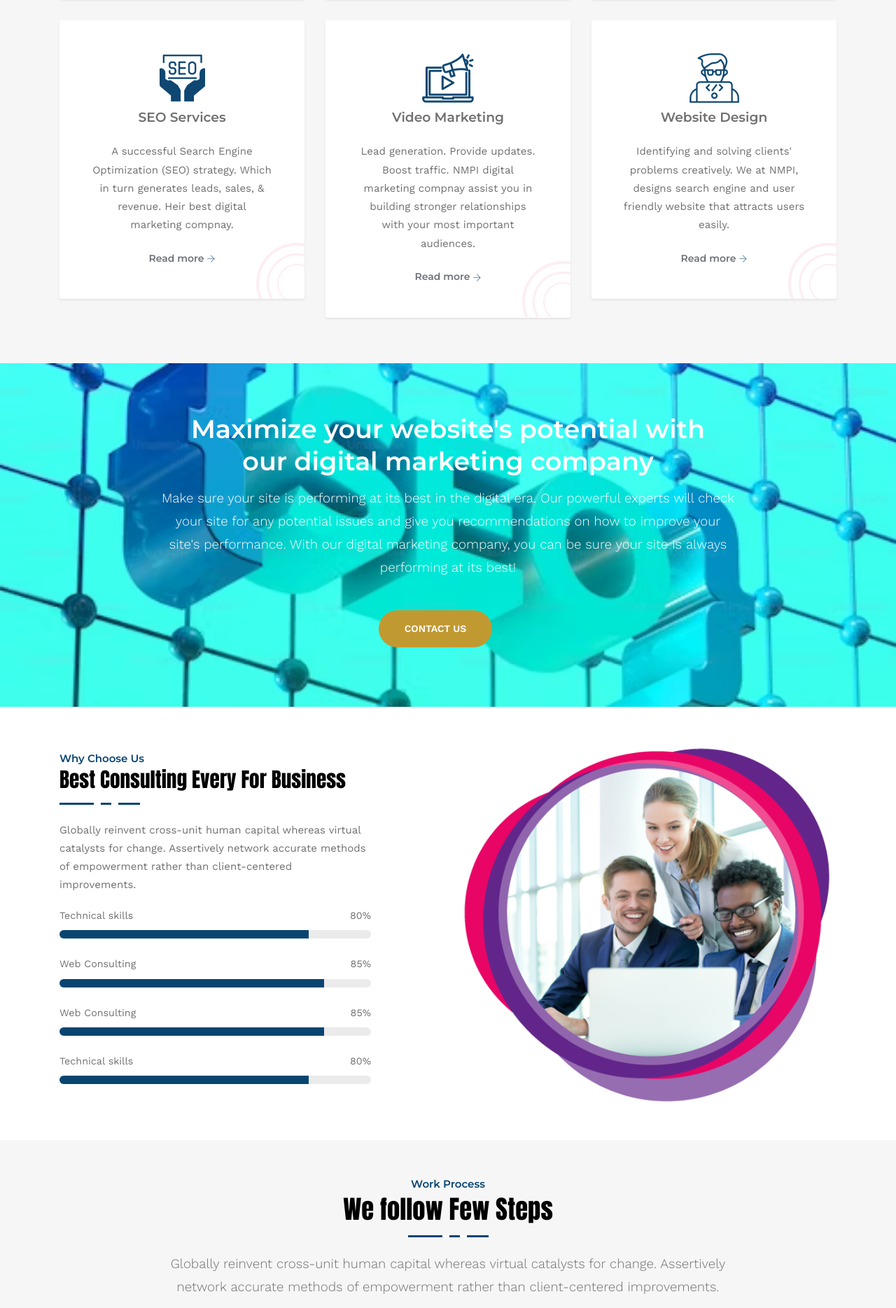
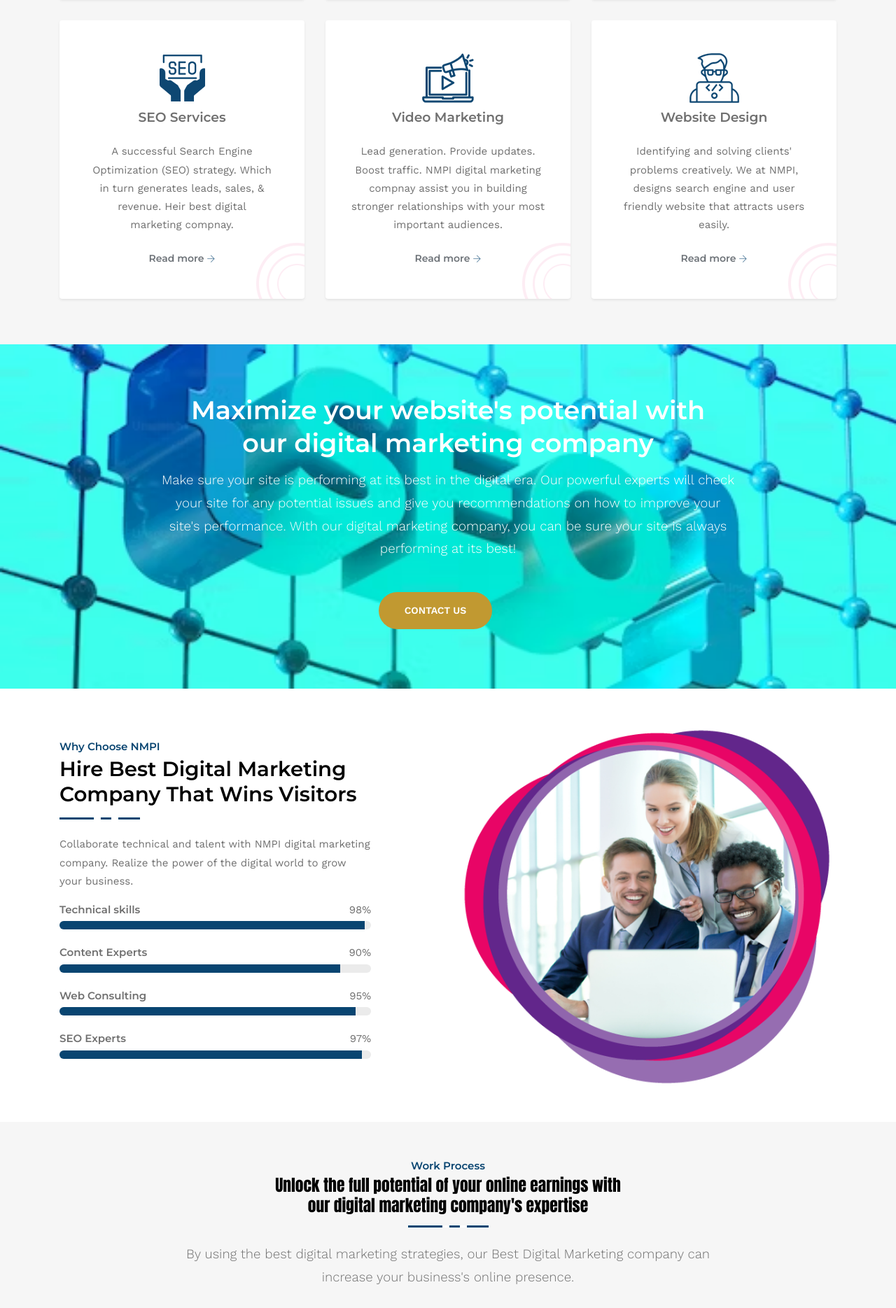
Before and after one commit to scriptforprince7/national-marketing-projects-webapp, a PHP site: page / in a window 1280 px wide. Shown: the part 2587-4456 px from the top of the page at 70% size. Run offline with PHP 8.4, Linux system fonts and the light colour scheme.

Commit message:
home page content updated

```diff
--- a/css/custom.css
+++ b/css/custom.css
@@ -48,6 +48,8 @@
   width: 100%;
 }
 
+
+
 .play-button-container {
   display: flex;
   align-items: center;
@@ -88,8 +90,6 @@ input[type="range" i] {
 
 /*  */
 
-input:focus-visible {
-}
 
 input[type="range" i] {
   color: rgb(255, 136, 0);
@@ -107,7 +107,6 @@ input[type="range" i] {
   border: initial;
   margin: 2px;
 }
-<<<<<<< HEAD
 
 .icon-new {
   display: flex;
@@ -131,7 +130,7 @@ input[type="range" i] {
 
 .new-blur-effect {
   color: rgb(0, 0, 0);
-      background-image: linear-gradient(to right, rgba(255, 255, 255, 0.418) , rgba(255, 255, 255, 0.432));
+  background-image: linear-gradient(to right, rgba(255, 255, 255, 0.418), rgba(255, 255, 255, 0.432));
   backdrop-filter: blur(10px);
   border-radius: 20px;
   padding: 50px;
@@ -140,13 +139,12 @@ input[type="range" i] {
 }
 
 .golden-heading {
+  opacity: 1;
   /* color: #C19931; */
 }
 
-  .about-us-section{
+.about-us-section {
   background-image: url(../img/banners/aerial-view-business-team.png);
   background-size: cover;
 
 }
-=======
->>>>>>> cbc1feb3fc2059ca72f8b33a6a4984218192a897
--- a/index.php
+++ b/index.php
@@ -199,6 +199,8 @@
                 <div class="row">
                     <div class="col-md-hidden col-lg-6">
                         <div class="about-us-img">
+                            <!-- <img src="https://nationalmarketingprojects.com/new/img/about-us-img.svg" alt="about us" class="img-fluid about-single-img"> -->
+                            <!-- <img src="https://nationalmarketingprojects.com/new/img/about-us-img-bg.svg" alt="about bg" class="about-us-bg"> -->
                         </div>
                     </div>
                     <div class="col-md-12 col-lg-6">
@@ -359,7 +361,7 @@
                         </div>
                     </div>
                     <div class="col-lg-4 col-md-6 col-sm-6">
-                        <div class="services-single text-center p-5 my-md-3 my-lg-3 my-sm-0 shadow-sm white-bg rounded">
+                        <div class="services-single text-center p-5 my-md-3 my-lg-3 my-sm-0 shadow-sm white-bg rounded" style="padding: 45px 30px !important;">
                             <!-- <span class="ti-briefcase icon-lg color-secondary d-block mb-4"></span> -->
                             <img src="img/nico/vm.png" class="nico" alt="Video Marketing">
                             <p class="h5"><strong>Video Marketing</strong></p>
@@ -451,47 +453,47 @@
             <div class="row align-items-center justify-content-between">
                 <div class="col-md-6 col-lg-5">
                     <div class="why-choose-us-wrap">
-                            <strong class="color-secondary">Why Choose Us</strong>
-                            <h3>Best Consulting Every For Business</h3>
+                        <strong class="color-secondary">Why Choose NMPI</strong>
+                        <h3><strong>Hire Best Digital Marketing Company That Wins Visitors</strong></h3>
                         <span class="animate-border mb-4"></span>
-                            <p>Globally reinvent cross-unit human capital whereas virtual catalysts for change. Assertively
-                                network accurate methods of empowerment rather than client-centered improvements.</p>
+                        <p>Collaborate technical and talent with NMPI digital marketing company. Realize the power
+                            of the digital world to grow your business.</p>
 
                         <div class="skill-content-wrap">
                             <div class="progress-item">
                                 <div class="progress-title">
-                                        <h6>Technical skills<span class="float-right"><span class="progress-number">80</span>%</span>
-                                        </h6>
+                                    <p class="h6"><strong>Technical skills</strong><span class="float-right"><span class="progress-number">98</span>%</span>
+                                    </p>
                                 </div>
                                 <div class="progress">
-                                        <span style="width:80%;"><span class="progress-line"></span></span>
+                                    <span style="width:98%;"><span class="progress-line"></span></span>
                                 </div>
                             </div>
                             <div class="progress-item">
                                 <div class="progress-title">
-                                        <h6>Web Consulting<span class="float-right"><span class="progress-number">85</span>%</span>
-                                        </h6>
+                                    <p class="h6"><strong>Content Experts</strong><span class="float-right"><span class="progress-number">90</span>%</span>
+                                    </p>
                                 </div>
                                 <div class="progress">
-                                        <span style="width:85%;"><span class="progress-line"></span></span>
+                                    <span style="width:90%;"><span class="progress-line"></span></span>
                                 </div>
                             </div>
                             <div class="progress-item">
                                 <div class="progress-title">
-                                        <h6>Web Consulting<span class="float-right"><span class="progress-number">85</span>%</span>
-                                        </h6>
+                                    <p class="h6"><strong>Web Consulting</strong><span class="float-right"><span class="progress-number">95</span>%</span>
+                                    </p>
                                 </div>
                                 <div class="progress">
-                                        <span style="width:85%;"><span class="progress-line"></span></span>
+                                    <span style="width:95%;"><span class="progress-line"></span></span>
                                 </div>
                             </div>
                             <div class="progress-item">
                                 <div class="progress-title">
-                                        <h6>Technical skills<span class="float-right"><span class="progress-number">80</span>%</span>
-                                        </h6>
+                                    <p class="h6"><strong>SEO Experts</strong><span class="float-right"><span class="progress-number">97</span>%</span>
+                                    </p>
                                 </div>
                                 <div class="progress">
-                                        <span style="width:80%;"><span class="progress-line"></span></span>
+                                    <span style="width:97%;"><span class="progress-line"></span></span>
                                 </div>
                             </div>
                         </div>
@@ -499,7 +501,7 @@
                 </div>
                 <div class="col-md-6 col-lg-6">
                     <div class="image-wrap">
-                            <img src="img/why-choose-us.png" alt="why choose us" class="img-fluid">
+                        <img src="https://nationalmarketingprojects.com/new/img/why-choose-us.png" alt="NMPI company" class="img-fluid">
                     </div>
                 </div>
             </div>
@@ -514,10 +516,10 @@
                     <div class="col-md-10 col-lg-9">
                         <div class="section-heading text-center">
                             <strong class="color-secondary">Work Process</strong>
-                            <h2>We follow Few Steps</h2>
+                            <h4>Unlock the full potential of your online earnings with <br> our digital marketing company's expertise</h4>
                             <span class="animate-border mr-auto ml-auto mb-4"></span>
-                            <p class="lead">Globally reinvent cross-unit human capital whereas virtual catalysts for change. Assertively
-                                network accurate methods of empowerment rather than client-centered improvements.</p>
+                            <p class="lead">By using the best digital marketing strategies,
+                                     our Best Digital Marketing company can increase your business's online presence.</p>
                         </div>
                     </div>
                 </div>
@@ -533,8 +535,8 @@
                                     </div>
                                 </div>
                                 <div class="col-md-7">
-                                    <h5>Technical Audit</h5>
-                                    <p>Monotonectally optimize granular quality vectors vis-a-vis interdependent.</p>
+                                    <h5>Research</h5>
+                                    <p>A competitive analysis of E-market SWAT sales funnels and buyer's journey.</p>
                                 </div>
                             </div>
                             <div class="process-line-l"></div>
@@ -561,8 +563,8 @@
                                     </div>
                                 </div>
                                 <div class="col-md-7">
-                                    <h5>Technical SEO</h5>
-                                    <p>Completely synthesize one-to-one interfaces vis-a-vis client-focused alignments.</p>
+                                    <h5>Objectives</h5>
+                                    <p>Visibility of the brand leads to higher conversions through web visits.</p>
                                 </div>
                             </div>
                             <div class="process-line-r"></div>
@@ -582,8 +584,8 @@
                                     </div>
                                 </div>
                                 <div class="col-md-7">
-                                    <h5>Select Keywords</h5>
-                                    <p>Progressively streamline cooperative sources whereas stand-alone channels.</p>
+                                    <h5>Strategy</h5>
+                                    <p>E-mail marketing strategy, Promotions, Focused on social media, & SEO optimization.</p>
                                 </div>
                             </div>
                             <div class="process-line-l"></div>
@@ -610,8 +612,8 @@
                                     </div>
                                 </div>
                                 <div class="col-md-7">
-                                    <h5>Demographics</h5>
-                                    <p>Objectively underwhelm one-to-one deliverables whereas impactful solutions. </p>
+                                    <h5>Tactics</h5>
+                                    <p>A PPC landing page, Newsletter, & Blogging are all part of web optimisation. </p>
                                 </div>
                             </div>
                             <div class="process-line-r"></div>
@@ -620,7 +622,7 @@
 
 
                 </div>
-                <!-- ============ step 3 =========== -->
+                <!-- ============ step 5 =========== -->
                 <div class="row">
                     <div class="col-md-12 col-lg-5 process-width">
                         <div class="process-box process-left">
@@ -632,8 +634,8 @@
                                     </div>
                                 </div>
                                 <div class="col-md-7">
-                                    <h5>Engine Ranking</h5>
-                                    <p>Interactively seize innovative platforms vis-a-vis ubiquitous portals.</p>
+                                    <h5>Actions</h5>
+                                    <p>Keeping track of/adjusting the implementation schedule for resources technology.</p>
                                 </div>
                             </div>
                             <div class="process-line-l"></div>
```
Lines whose indentation alone changed are shown as unchanged.
